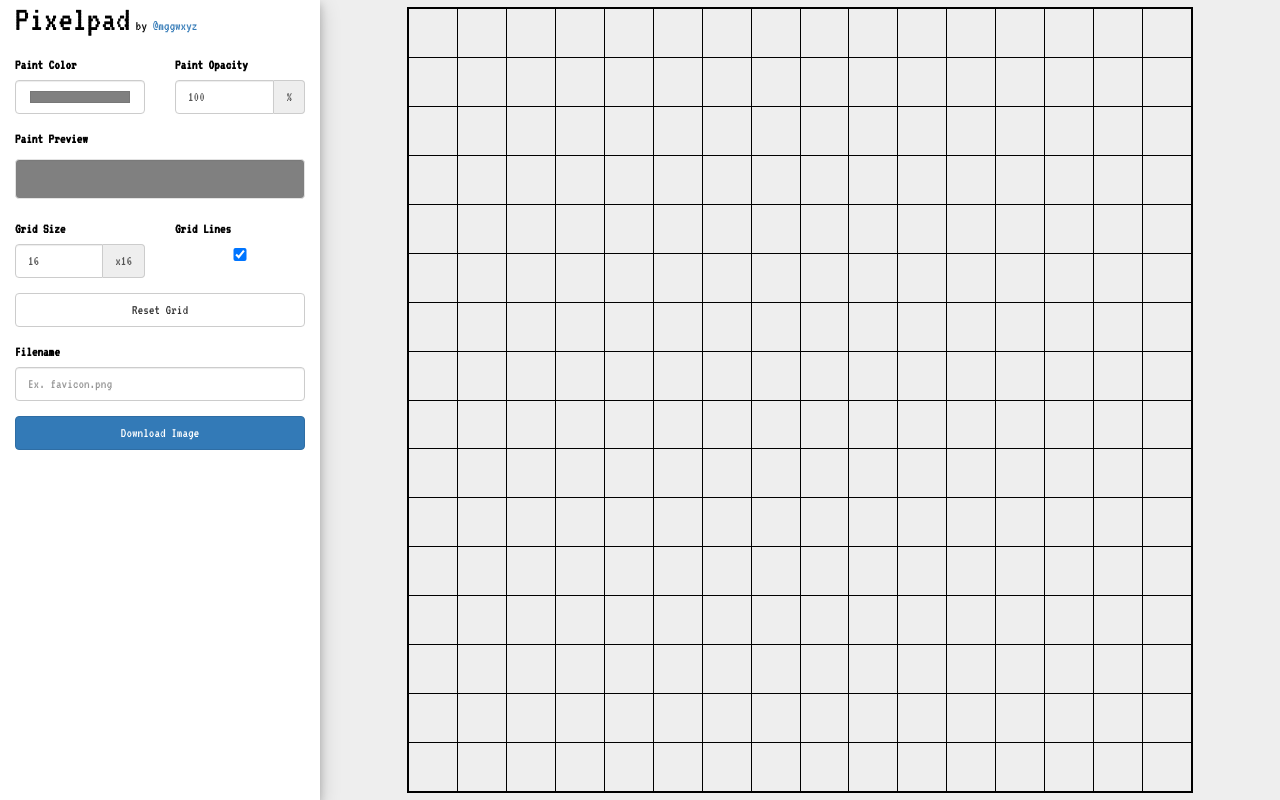
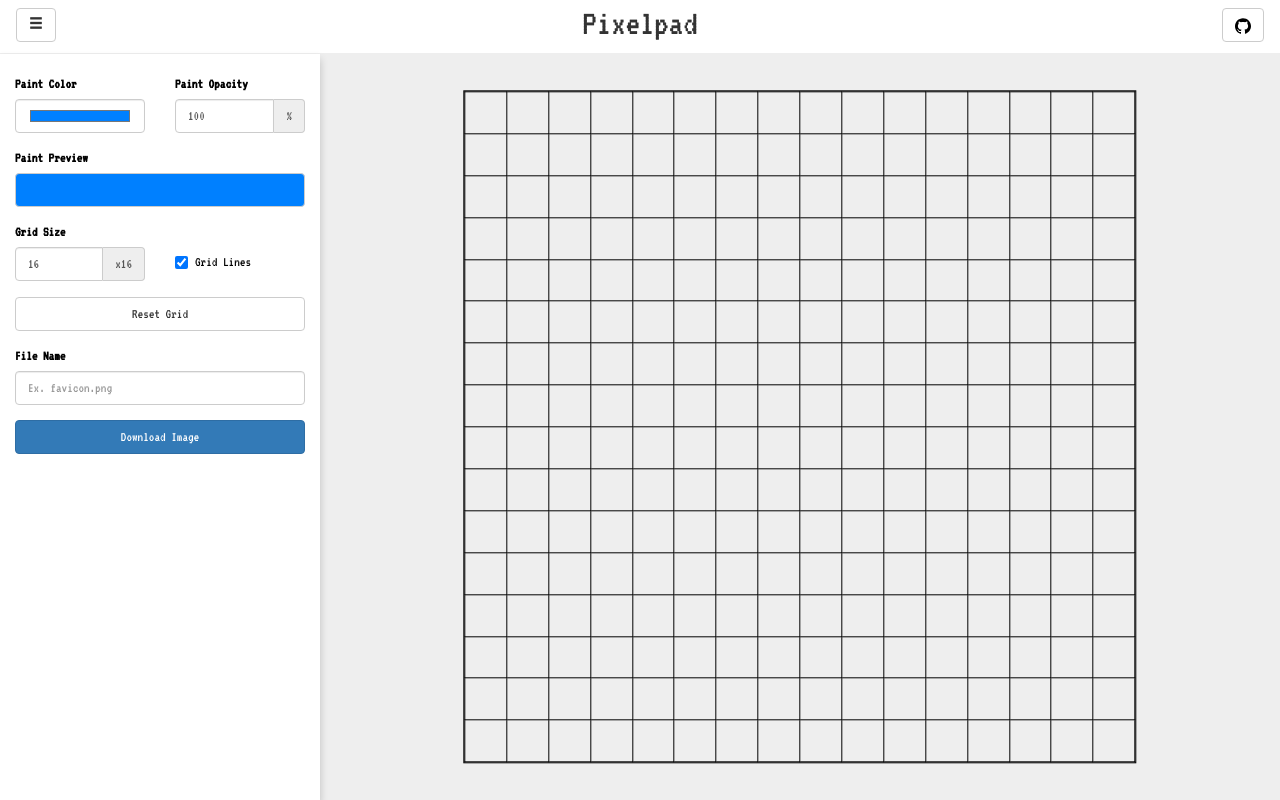
Before and after one commit to mgg9xv/jquery-sketchpad, a plain HTML site: page index.html in a window 1280 px wide. Drawn offline with nearby package versions, Linux system fonts and the light colour scheme.

Commit message:
Reworking layout

```diff
--- a/css/main.css
+++ b/css/main.css
@@ -5,8 +5,24 @@
     padding: 0;
 }
 
+#main-navigation {
+    z-index: 10;
+    margin: 0;
+    background-color: white;
+    height: 54px;
+    width: 100%;
+    align-text: center;
+    vertical-align: middle;
+    border-bottom: 1px solid #eeeeee;
+}
+
+#main-section {
+    z-index: 5;
+    height: calc(100% - 54px);
+}
+
 #main-heading {
-    margin: 0 0 15px 0;
+    margin: 4px 0 0 0;
     display: inline-block;
 }
 
@@ -16,12 +32,21 @@
     font-family: 'VT323', monospace;
 }
 
+.nav-button {
+    margin: 8px 16px;
+}
+
 .full-height {
     height: 100%;
 }
 
+.center-text {
+    text-align: center;
+}
+
 
 #paint-preview {
+    border: 1px solid #cccccc;
     text-align: center;
 }
 
@@ -61,7 +86,8 @@
 
 #control-panel {
     height: 100%;
+    overflow-y: scroll;
     background-color: white;
     color: black;
-    box-shadow: 0 4px 8px 0 rgba(0, 0, 0, 0.2), 0 6px 20px 0 rgba(0, 0, 0, 0.19);
+    box-shadow: 0px 5px 8px rgba(0, 0, 0, 0.2);
 }
--- a/index.html
+++ b/index.html
@@ -15,19 +15,30 @@
     <body>
         <div id="main-container" class="container-fluid">
             <div class="row full-height">
-                <div id="control-panel" class="full-height col-md-3 col-sm-4 col-xs-12">
+                <nav id="main-navigation">
                     <div class="row">
-                        <div class="col-xs-12">
+                        <div class="col-xs-3">
+                            <button class="btn btn-default nav-button">
+                                <span class="glyphicon glyphicon-menu-hamburger"></span>
+                            </button>
+                        </div>
+                        <div class="col-xs-6 center-text">
                             <h1 id="main-heading">Pixelpad</h1>
-                            <span>
-                                by <a href="https://github.com/mggwxyz">@mggwxyz</a>
-                            </span>
+                        </div>
+                        <div class="col-xs-3">
+                            <a class="pull-right btn btn-default nav-button" href="https://github.com/mggwxyz/pixelpad">
+                                <img src="./images/black-github-mark.svg">
+                            </a>
                         </div>
                     </div>
+                </nav>
+                <main id="main-section">
+                    <div id="control-panel" class="full-height col-md-3 col-sm-4 col-xs-12">
+                        <br>
                         <div class="row form-group">
                             <div class="col-xs-6">
                                 <label for="paint-color">Paint Color</label><br>
-                            <input id="paint-color-input" type="color" name="paint-color" value="#808080" class="btn-block form-control">
+                                <input id="paint-color-input" type="color" name="paint-color" value="#0080ff" class="btn-block form-control">
                             </div>
                             <div class="col-xs-6">
                                 <label for="paint-opacity">Paint Opacity</label><br>
@@ -42,10 +53,10 @@
                                 </div>
                             </div>
                         </div>
-                    <div class="row">
+                        <div class="row form-group">
                             <div class="col-xs-12">
-                            <p><strong>Paint Preview</strong></p>
-                            <div id="paint-preview" class="well"></div>
+                                <label>Paint Preview</label>
+                                <div id="paint-preview" class="btn btn-block">&nbsp;</div>
                             </div>
                         </div>
                         <div class="row form-group">
@@ -58,9 +69,9 @@
                                 </div>
                             </div>
                             <div class="col-xs-6">
-                            <label for="grid-toggle">Grid Lines</label>
-                            <div class="center-child">
-                                <input id="grid-toggle" class="btn-block" type="checkbox" checked>
+                                <br>
+                                <div class="checkbox">
+                                    <label><input id="grid-toggle" type="checkbox" value="" checked>Grid Lines</label>
                                 </div>
                             </div>
                         </div>
@@ -71,7 +82,7 @@
                         </div>
                         <form>
                             <div class="form-group">
-                            <label for="file-name-input">Filename</label>
+                                <label for="file-name-input">File Name</label>
                                 <input id="file-name-input" class="btn-block form-control" type="text" placeholder="Ex. favicon.png">
                             </div>
                             <div class="form-group">
@@ -84,6 +95,7 @@
                             <table id="grid-table"></table>
                         </div>
                     </div>
+                </main>
             </div>
         </div>
 
--- a/js/main.js
+++ b/js/main.js
@@ -3,7 +3,7 @@
     var state = {
         drawing: false,
         gridSize: 16,
-        paintRGBA: 'rgba(255,255,255,1)'
+        paintRGBA: 'rgba(0,128,255,1)'
     };
 
     setUpSquares(state.gridSize);
@@ -70,7 +70,7 @@
 
     function resetGrid(){
         $('.square').css("background-color", "transparent");
-        $('#grid-container').empty();
+        $('#grid-table').empty();
         var size = $('input[name=grid-size]').val();
         setUpSquares(size);
     }
@@ -148,10 +148,10 @@
     var width = $('#grid-panel').width();
     var height = $('#grid-panel').height();
     if( height < width) {
-        $('#grid-container').height(height - 16);
-        $('#grid-container').width(height - 16);
+        $('#grid-container').height(height - (height * 0.1));
+        $('#grid-container').width(height - (height * 0.1));
     } else {
-        $('#grid-container').height(width - 16);
-        $('#grid-container').width(width - 16);
+        $('#grid-container').height(width - (width * 0.1));
+        $('#grid-container').width(width - (width * 0.1));
     }
 }
```
Also changed, not shown: images/hamburger.svg (added). Lines whose indentation alone changed are shown as unchanged.
